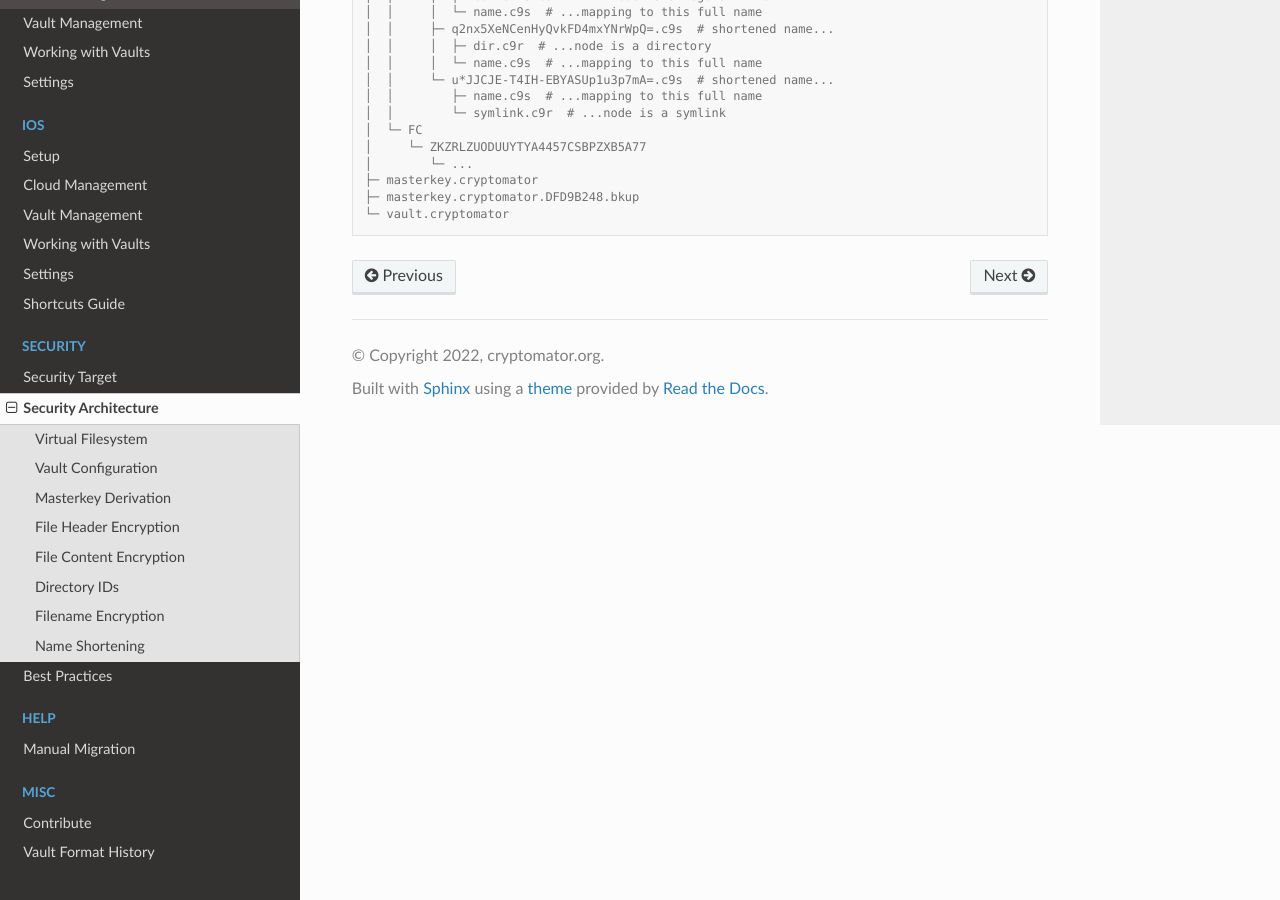
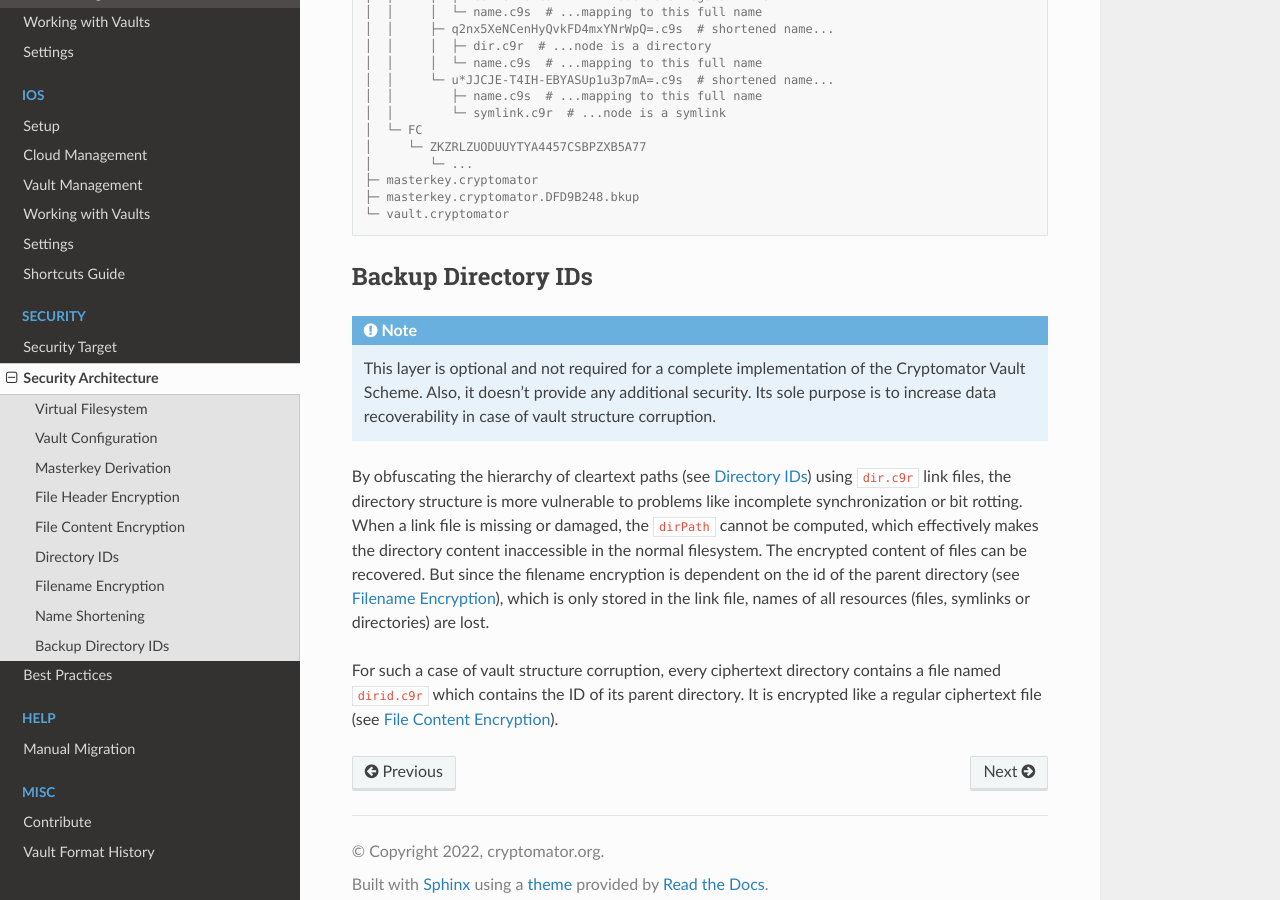
Before and after one commit to cryptomator/docs, a Sphinx documentation site: the page built from source/security/architecture.rst, in a window 1280 px wide and 900 px high, scrolled down 6906 px. Built offline with Sphinx 7.4.7 and the Read the Docs theme 2.0.0, drawn with Linux system fonts in a browser that asks for light colours.

Commit message:
Document the purpose of dirid.c9r file

```diff
--- a/source/security/architecture.rst
+++ b/source/security/architecture.rst
@@ -336,3 +336,23 @@ A vault containing several nodes with very long names might result in a cipherte
     ├─ masterkey.cryptomator
     ├─ masterkey.cryptomator.DFD9B248.bkup
     └─ vault.cryptomator
+
+
+.. _security/architecture/backup-dir-ids:
+
+Backup Directory IDs
+--------------------
+
+.. note::
+
+    This layer is optional and not required for a complete implementation of the Cryptomator Vault Scheme.
+    Also, it doesn't provide any additional security.
+    Its sole purpose is to increase data recoverability in case of vault structure corruption.
+
+By obfuscating the hierarchy of cleartext paths (see `Directory IDs`_) using ``dir.c9r`` link files, the directory structure is more vulnerable to problems like incomplete synchronization or bit rotting.
+When a link file is missing or damaged, the ``dirPath`` cannot be computed, which effectively makes the directory content inaccessible in the normal filesystem.
+The encrypted content of files can be recovered.
+But since the filename encryption is dependent on the id of the parent directory (see `Filename Encryption`_), which is only stored in the link file, names of all resources (files, symlinks or directories) are lost.
+
+For such a case of vault structure corruption, every ciphertext directory contains a file named ``dirid.c9r`` which contains the ID of its parent directory.
+It is encrypted like a regular ciphertext file (see `File Content Encryption`_).
```
